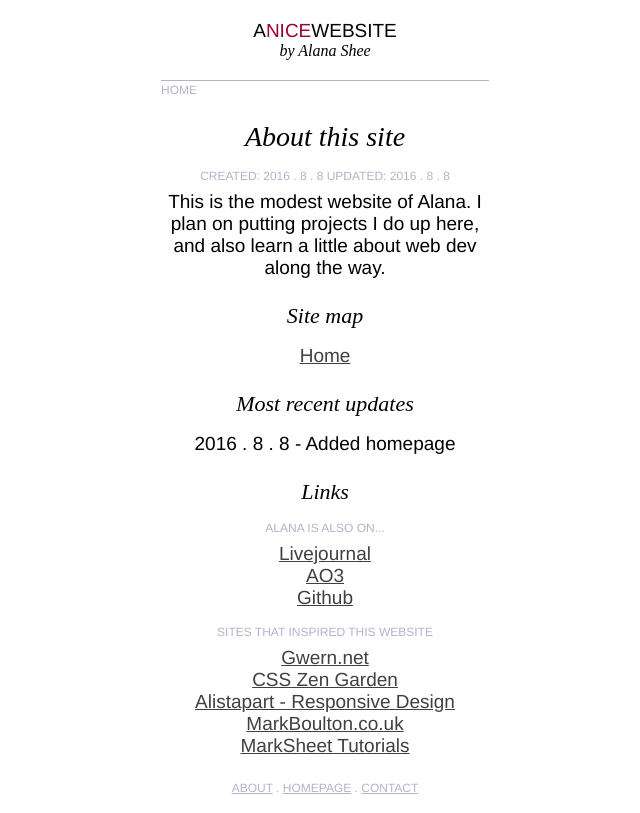
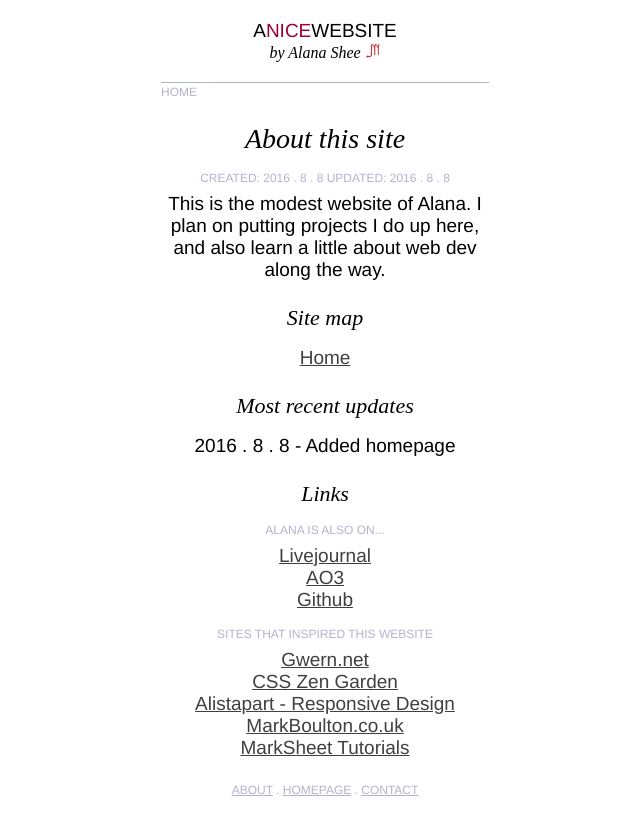
Before and after one commit to alana-shee/alana-shee.github.io, a plain HTML site: page index.html in a window 1280 px wide. Shown: the whole page, without its empty margins (315-955 px from the left). Drawn offline with Linux system fonts and the light colour scheme.

Commit message:
added favicon

```diff
--- a/css/basic.css
+++ b/css/basic.css
@@ -75,6 +75,11 @@
  	font-style: italic;
  }
 
+ .littleicon{
+ 	width: 16px;
+ 	height: 16px;
+ }
+
  .dividerline{
  	height: 1px;
  	background-color: #b3b3cc;/*grey*/
--- a/index.html
+++ b/index.html
@@ -4,6 +4,7 @@
     <meta charset="utf-8">
     <title>Alana</title>
     <meta name="A nice website" content="Personal projects of Alana Shee">
+    <link rel="icon" href="images/favicon.png">
     <link rel="stylesheet" type="text/css" href="css/reset.css">
     <link rel="stylesheet" type="text/css" href="css/basic.css">
   </head>
@@ -13,7 +14,10 @@
       <!-- header -->
       <div id="header">
         <p id="sitetitle">A<span class="highlight">NICE</span>WEBSITE<p>
-        <p id="siteauthor">by Alana Shee<p>
+        <p id="siteauthor">
+          by Alana Shee
+          <img class="littleicon" src="images/favicon.png"/>
+        <p>
       </div>
 
       <!-- nav bar -->
```
Also changed, not shown: images/favicon.png (added).
